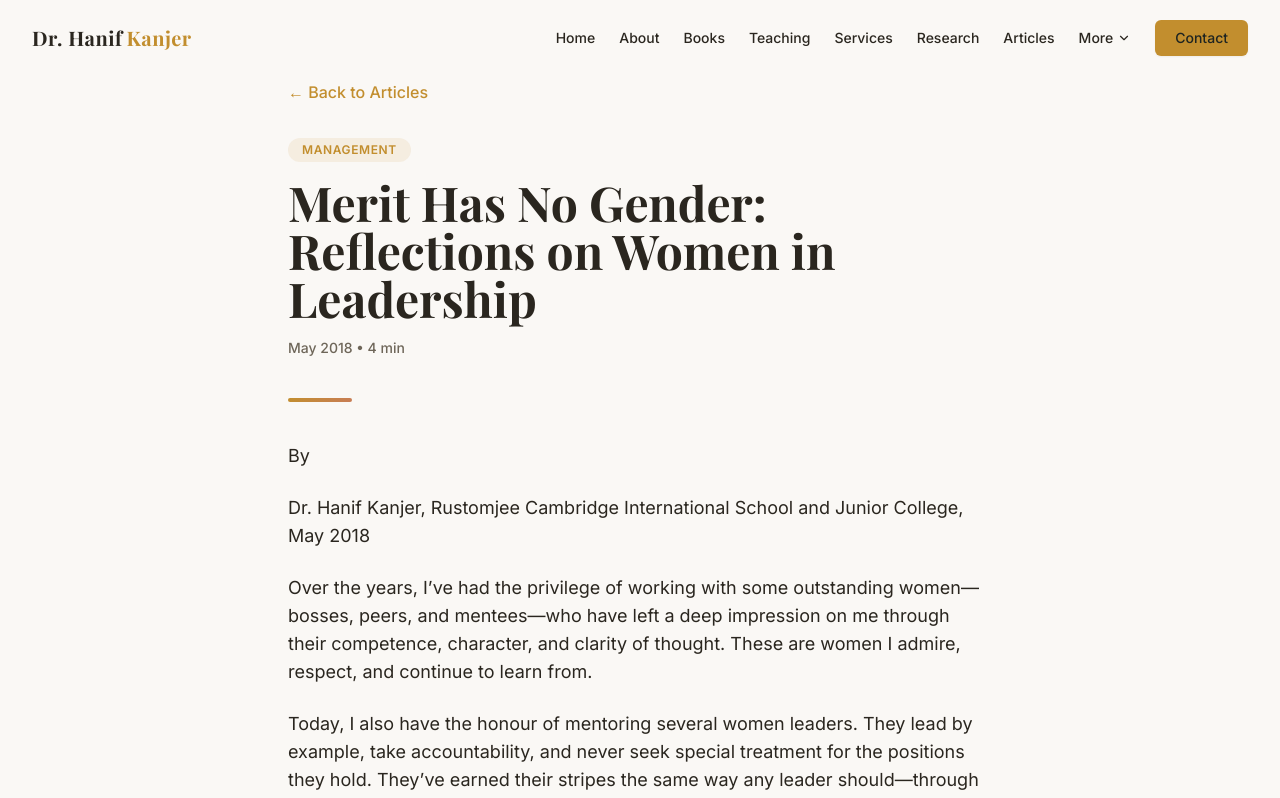
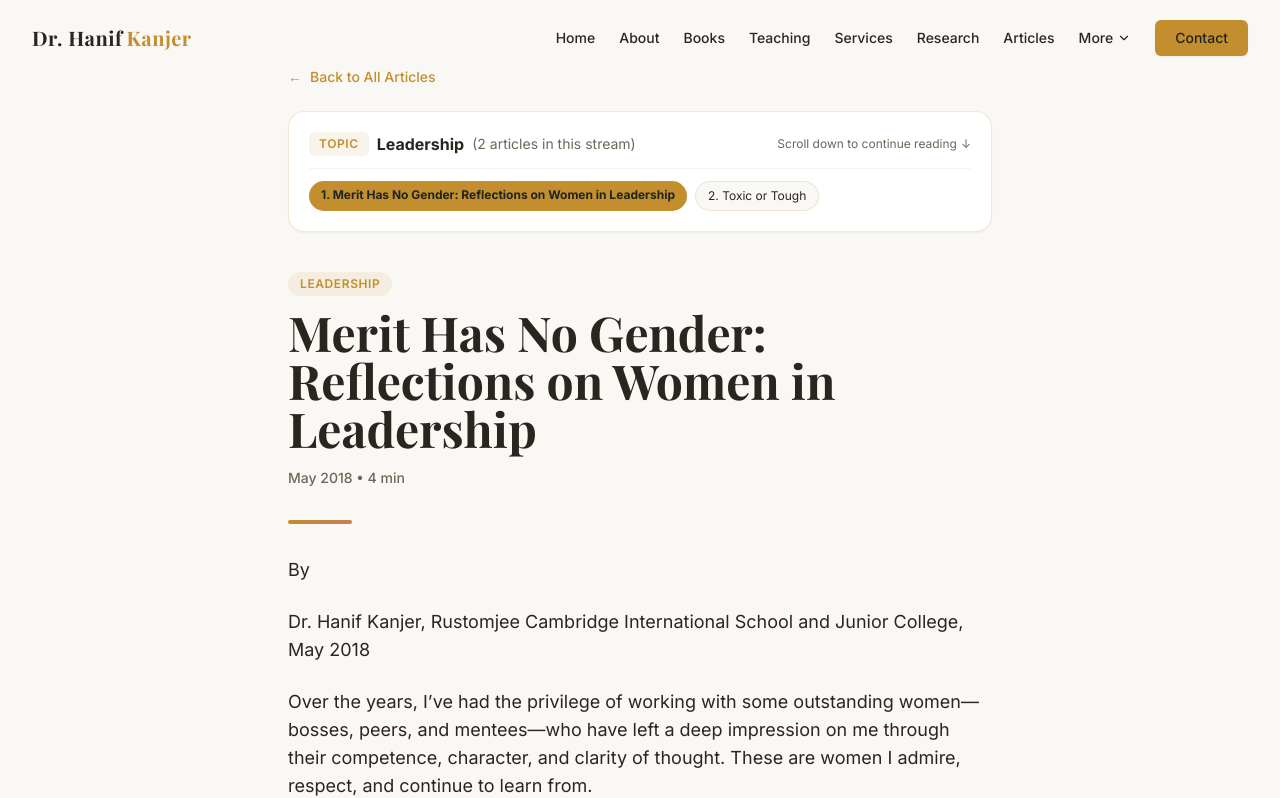
Before and after one commit to rustomjeecareerconnect/HKanjer-website, a Next.js app: page /articles/merit-has-no-gender in a window 1280 px wide. Shown: the top 798 px of the page. Built offline with nearby package versions, Linux system fonts and the light colour scheme; a web font is replaced by a local one.

Commit message:
Add continuous same-topic sequential reading and restore topic segregation matching screenshot

```diff
--- a/app/articles/[slug]/page.js
+++ b/app/articles/[slug]/page.js
@@ -14,32 +14,105 @@ export async function generateMetadata({ params }) {
 
 export default async function ArticleDetail({ params }) {
   const { slug } = await params;
-  const article = articles.find((a) => a.slug === slug);
+  const currentArticle = articles.find((a) => a.slug === slug);
 
-  if (!article) {
-    return <div className="container-custom py-20 text-center text-text-dark dark:text-text">Article not found.</div>;
+  if (!currentArticle) {
+    return <div className="container-custom py-20 text-center text-text-dark font-heading text-xl">Article not found.</div>;
   }
 
-  const relatedArticles = articles
-    .filter(a => a.category === article.category && a.slug !== article.slug)
-    .slice(0, 2);
+  // Find all articles in the same topic/category
+  const topicArticles = articles.filter(a => a.category === currentArticle.category);
 
+  // Sequential reading stream: current article first, followed by the rest of the articles in this same topic
+  const readingList = [
+    currentArticle,
+    ...topicArticles.filter(a => a.slug !== currentArticle.slug)
+  ];
+
+  // Other categories for topic exploration at the end of the stream
+  const allCategories = ['Leadership', 'Education', 'Management', 'Ed-Tech', 'Society'];
+  const otherCategories = allCategories.filter(c => c !== currentArticle.category);
+
+  return (
+    <div className="min-h-screen py-16 bg-primary-light">
+      <div className="container-custom max-w-3xl">
+        <Link href="/articles" className="inline-flex items-center gap-2 text-accent hover:text-accent-hover mb-6 font-medium transition-colors text-sm">
+          <span>&larr;</span>
+          <span>Back to All Articles</span>
+        </Link>
+
+        {/* Topic Stream Banner */}
+        <div className="bg-surface-light border border-accent/20 rounded-2xl p-4 sm:p-5 mb-10 shadow-sm">
+          <div className="flex flex-wrap items-center justify-between gap-3 text-sm">
+            <div className="flex items-center gap-2">
+              <span className="font-semibold text-accent uppercase tracking-wider text-xs bg-accent/10 px-2.5 py-1 rounded-md">Topic</span>
+              <span className="font-bold text-text-dark text-base">{currentArticle.category}</span>
+              <span className="text-text-dark-muted text-xs sm:text-sm">
+                ({topicArticles.length} {topicArticles.length === 1 ? 'article' : 'articles'} in this stream)
+              </span>
+            </div>
+            {topicArticles.length > 1 && (
+              <div className="text-xs text-text-dark-muted flex items-center gap-1">
+                <span>Scroll down to continue reading</span>
+                <span>↓</span>
+              </div>
+            )}
+          </div>
+
+          {/* Quick jump pills for all articles in this topic */}
+          {topicArticles.length > 1 && (
+            <div className="flex flex-wrap gap-2 mt-3 pt-3 border-t border-accent/10">
+              {topicArticles.map((art, idx) => (
+                <a
+                  key={art.slug}
+                  href={`#${art.slug}`}
+                  className={`text-xs px-3 py-1.5 rounded-full transition-all ${
+                    art.slug === currentArticle.slug
+                      ? 'bg-accent text-primary font-bold shadow-xs'
+                      : 'bg-primary-light text-text-dark hover:text-accent hover:border-accent border border-accent/20'
+                  }`}
+                >
+                  {idx + 1}. {art.title}
+                </a>
+              ))}
+            </div>
+          )}
+        </div>
+
+        {/* Sequential Articles in this Topic */}
+        {readingList.map((article, itemIndex) => {
           const articleUrl = `https://www.hanifkanjer.com/articles/${article.slug}`;
           const encodedTitle = encodeURIComponent(article.title);
           const encodedUrl = encodeURIComponent(articleUrl);
 
           return (
-    <div className="min-h-screen py-20 bg-primary-light">
-      <div className="container-custom max-w-3xl">
-        <Link href="/articles" className="inline-block text-accent hover:text-accent-hover mb-8 font-medium transition-colors">
-          &larr; Back to Articles
-        </Link>
+            <section key={article.slug} id={article.slug} className={itemIndex > 0 ? 'scroll-mt-24' : ''}>
+              {/* Divider between sequential articles in the same topic */}
+              {itemIndex > 0 && (
+                <div className="my-16 pt-8">
+                  <div className="flex items-center gap-4 my-6">
+                    <div className="h-px bg-accent/25 flex-grow" />
+                    <span className="text-xs uppercase tracking-widest text-accent font-bold px-4 py-1.5 rounded-full bg-accent/10 border border-accent/20 flex items-center gap-2 shadow-xs">
+                      <span>Next in {article.category}</span>
+                      <span className="text-accent/70 font-normal">({itemIndex + 1} of {readingList.length})</span>
+                    </span>
+                    <div className="h-px bg-accent/25 flex-grow" />
+                  </div>
+                </div>
+              )}
 
-        <header className="mb-10">
-          <span className="inline-block text-xs font-semibold bg-accent/10 text-accent px-3.5 py-1 rounded-full uppercase tracking-wider mb-4">
+              <header className="mb-8">
+                <div className="flex items-center gap-3 mb-3">
+                  <span className="inline-block text-xs font-semibold bg-accent/10 text-accent px-3 py-1 rounded-full uppercase tracking-wider">
                     {article.category}
                   </span>
-          <h1 className="font-heading text-3xl md:text-5xl text-text-dark mb-4 font-bold leading-tight">
+                  {itemIndex > 0 && (
+                    <span className="text-xs text-text-dark-muted font-medium">
+                      Article {itemIndex + 1} of {readingList.length}
+                    </span>
+                  )}
+                </div>
+                <h1 className="font-heading text-3xl md:text-4xl lg:text-5xl text-text-dark mb-4 font-bold leading-tight">
                   {article.title}
                 </h1>
                 <div className="text-text-dark-muted text-sm font-medium">
@@ -47,9 +120,9 @@ export default async function ArticleDetail({ params }) {
                 </div>
               </header>
 
-        <div className="gold-line mb-10" />
+              <div className="gold-line mb-8" />
 
-        <article className="prose prose-lg max-w-none prose-headings:font-heading prose-headings:text-text-dark prose-a:text-accent hover:prose-a:text-accent-hover mb-16 font-body text-text-dark">
+              <article className="prose prose-lg max-w-none prose-headings:font-heading prose-headings:text-text-dark prose-a:text-accent hover:prose-a:text-accent-hover mb-12 font-body text-text-dark">
                 {article.content.split('\n\n').map((block, idx) => {
                   const trimmed = block.trim();
                   if (trimmed.startsWith('### ')) {
@@ -84,58 +157,74 @@ export default async function ArticleDetail({ params }) {
                 })}
               </article>
 
-        {/* Share Section */}
-        <div className="border-t border-accent/20 pt-8 mb-16">
-          <h3 className="text-xl font-heading text-text-dark mb-4">Share this article</h3>
-          <div className="flex gap-4">
+              {/* Share Section for this Article */}
+              <div className="border-t border-accent/15 pt-6 pb-8 flex flex-wrap items-center justify-between gap-4">
+                <span className="text-sm font-heading font-medium text-text-dark">Share this article:</span>
+                <div className="flex gap-3">
                   <a
                     href={`https://twitter.com/intent/tweet?text=${encodedTitle}&url=${encodedUrl}`}
                     target="_blank"
                     rel="noopener noreferrer"
                     aria-label="Share on X / Twitter"
-              className="text-text-dark-muted hover:text-[#1DA1F2] transition-colors p-2.5 bg-surface-light border border-accent/15 rounded-full shadow-sm"
+                    className="text-text-dark-muted hover:text-[#1DA1F2] transition-colors p-2 bg-surface-light border border-accent/15 rounded-full shadow-xs"
                   >
-              <FaTwitter size={20} />
+                    <FaTwitter size={18} />
                   </a>
                   <a
                     href={`https://www.linkedin.com/sharing/share-offsite/?url=${encodedUrl}`}
                     target="_blank"
                     rel="noopener noreferrer"
                     aria-label="Share on LinkedIn"
-              className="text-text-dark-muted hover:text-[#0A66C2] transition-colors p-2.5 bg-surface-light border border-accent/15 rounded-full shadow-sm"
+                    className="text-text-dark-muted hover:text-[#0A66C2] transition-colors p-2 bg-surface-light border border-accent/15 rounded-full shadow-xs"
                   >
-              <FaLinkedin size={20} />
+                    <FaLinkedin size={18} />
                   </a>
                   <a
                     href={`https://api.whatsapp.com/send?text=${encodedTitle}%20${encodedUrl}`}
                     target="_blank"
                     rel="noopener noreferrer"
                     aria-label="Share on WhatsApp"
-              className="text-text-dark-muted hover:text-[#25D366] transition-colors p-2.5 bg-surface-light border border-accent/15 rounded-full shadow-sm"
+                    className="text-text-dark-muted hover:text-[#25D366] transition-colors p-2 bg-surface-light border border-accent/15 rounded-full shadow-xs"
                   >
-              <FaWhatsapp size={20} />
+                    <FaWhatsapp size={18} />
                   </a>
                 </div>
               </div>
+            </section>
+          );
+        })}
 
-        {/* Related Articles */}
-        {relatedArticles.length > 0 && (
-          <div className="bg-surface-light p-8 rounded-2xl border border-accent/10 shadow-sm">
-            <h3 className="text-2xl font-heading text-text-dark mb-6 font-bold">Related Articles</h3>
-            <div className="grid grid-cols-1 md:grid-cols-2 gap-6">
-              {relatedArticles.map(related => (
-                <Link href={`/articles/${related.slug}`} key={related.slug} className="group block">
-                  <h4 className="font-heading text-lg text-text-dark group-hover:text-accent transition-colors mb-2 font-semibold">
-                    {related.title}
-                  </h4>
-                  <p className="text-sm text-text-dark-muted line-clamp-2 leading-relaxed">
-                    {related.excerpt}
+        {/* End of Topic Completion Banner */}
+        <div className="bg-surface-light border border-accent/20 p-8 sm:p-10 rounded-3xl text-center shadow-md my-16">
+          <div className="inline-block text-3xl mb-3">✨</div>
+          <h3 className="font-heading text-2xl font-bold text-text-dark mb-2">
+            You&apos;ve completed all articles in {currentArticle.category}!
+          </h3>
+          <p className="text-text-dark-muted text-sm max-w-md mx-auto mb-6">
+            Continue reading by exploring articles in other topics:
           </p>
+          <div className="flex flex-wrap justify-center gap-3 mb-8">
+            {otherCategories.map(cat => {
+              const firstArt = articles.find(a => a.category === cat);
+              return (
+                <Link
+                  key={cat}
+                  href={`/articles/${firstArt?.slug || ''}`}
+                  className="px-4 py-2 rounded-full text-sm font-body font-medium bg-primary-light text-text-dark hover:bg-accent hover:text-primary transition-all border border-accent/20 shadow-xs"
+                >
+                  {cat} &rarr;
                 </Link>
-              ))}
+              );
+            })}
           </div>
+          <Link
+            href="/articles"
+            className="inline-flex items-center gap-2 text-sm font-semibold text-accent hover:text-accent-hover transition-colors"
+          >
+            <span>&larr;</span>
+            <span>Return to All Articles Index</span>
+          </Link>
         </div>
-        )}
       </div>
     </div>
   );
--- a/app/articles/page.js
+++ b/app/articles/page.js
@@ -6,7 +6,7 @@ import Link from 'next/link';
 import { articles } from '@/lib/data/articles';
 import ScrollAnimation from '@/components/ScrollAnimation';
 
-const CATEGORIES = ['All', 'Management', 'From My Diary'];
+const CATEGORIES = ['All', 'Leadership', 'Education', 'Management', 'Ed-Tech', 'Society'];
 
 export default function ArticlesIndex() {
   const [activeCategory, setActiveCategory] = useState('All');
@@ -20,11 +20,11 @@ export default function ArticlesIndex() {
       <div className="container-custom">
         <div className="page-hero text-center mb-16">
           <ScrollAnimation>
-            <h1 className="font-heading text-4xl md:text-5xl text-text-dark mb-4">
+            <h1 className="font-heading text-4xl md:text-5xl text-text-dark mb-4 font-bold">
               Articles & Thought Leadership
             </h1>
             <p className="text-text-dark-muted text-lg max-w-2xl mx-auto">
-              Essays, management insights, and personal diary reflections by Dr. Hanif Kanjer.
+              Essays, management insights, and reflections by Dr. Hanif Kanjer, organized by topic.
             </p>
           </ScrollAnimation>
         </div>
@@ -36,10 +36,10 @@ export default function ArticlesIndex() {
               <button
                 key={category}
                 onClick={() => setActiveCategory(category)}
-                className={`px-5 py-2 rounded-full text-sm font-body transition-colors duration-300 ${
+                className={`px-5 py-2 rounded-full text-sm font-body transition-all duration-200 ${
                   activeCategory === category
-                    ? 'bg-accent text-primary font-semibold shadow-sm'
-                    : 'bg-surface-light text-text-dark hover:text-accent-hover border border-accent/20'
+                    ? 'bg-accent text-primary font-semibold shadow-md scale-105'
+                    : 'bg-surface-light text-text-dark hover:text-accent-hover hover:border-accent border border-accent/20 shadow-sm'
                 }`}
               >
                 {category}
```
Also changed, not shown: lib/data/articles.js. Lines whose indentation alone changed are shown as unchanged.
